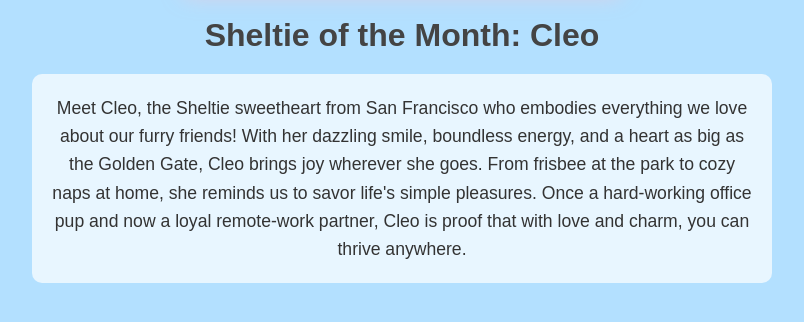
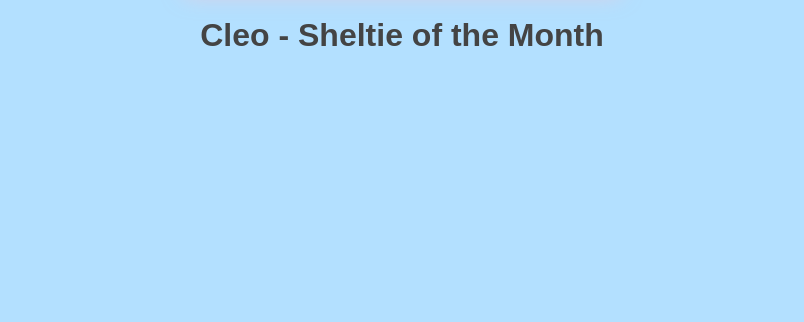
Before and after one commit to nicohaley6/Sheltie, a plain HTML site: page index.html in a window 1280 px wide. Shown: the part 494-816 px from the top of the page, without its empty margins (238-1042 px from the left). Drawn offline with Linux system fonts and the light colour scheme.

Commit message:
Update index.html

```diff
--- a/index.html
+++ b/index.html
@@ -10,10 +10,11 @@
             padding: 0;
             background-color: #b3e0ff;
             font-family: 'Arial', sans-serif;
-            overflow: hidden;
+            min-height: 100vh;
         }
 
         .cloud {
+            z-index: 0;
             position: absolute;
             width: 100px;
             height: 40px;
@@ -54,6 +55,8 @@
             margin: 0 auto;
             padding: 20px;
             text-align: center;
+            position: relative;
+            z-index: 1;
         }
 
         h1 {
@@ -109,10 +112,7 @@
             <img src="IMG_8182.PNG" alt="Sheltie of the Month" class="photo">
         </div>
 
-        <h2>Sheltie of the Month: Cleo</h2>
-        <div class="description">
-            Meet Cleo, the Sheltie sweetheart from San Francisco who embodies everything we love about our furry friends! With her dazzling smile, boundless energy, and a heart as big as the Golden Gate, Cleo brings joy wherever she goes. From frisbee at the park to cozy naps at home, she reminds us to savor life's simple pleasures. Once a hard-working office pup and now a loyal remote-work partner, Cleo is proof that with love and charm, you can thrive anywhere.
-        </div>
+        <h2>Cleo - Sheltie of the Month</h2>
     </div>
 </body>
 </html>
```
